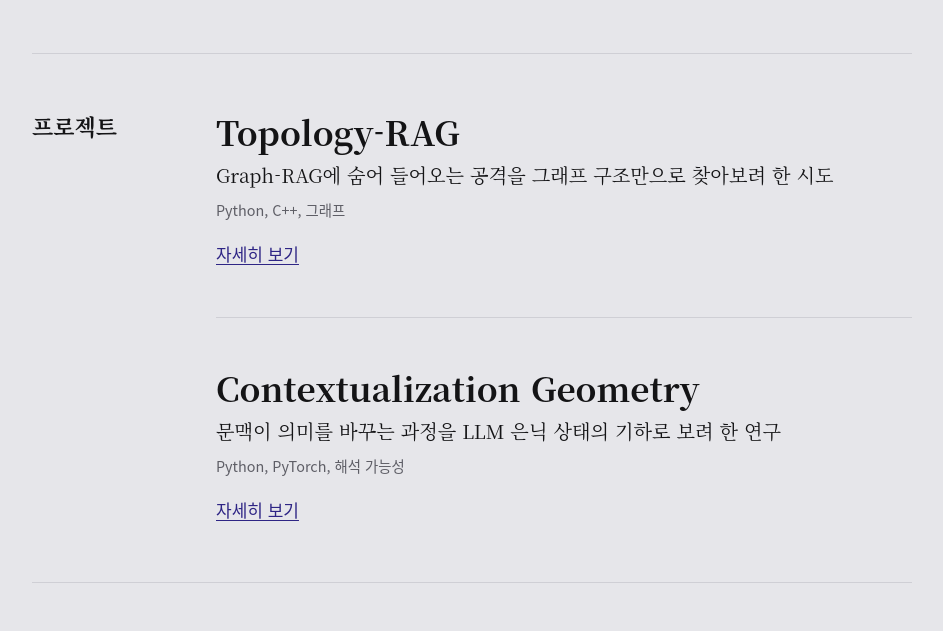
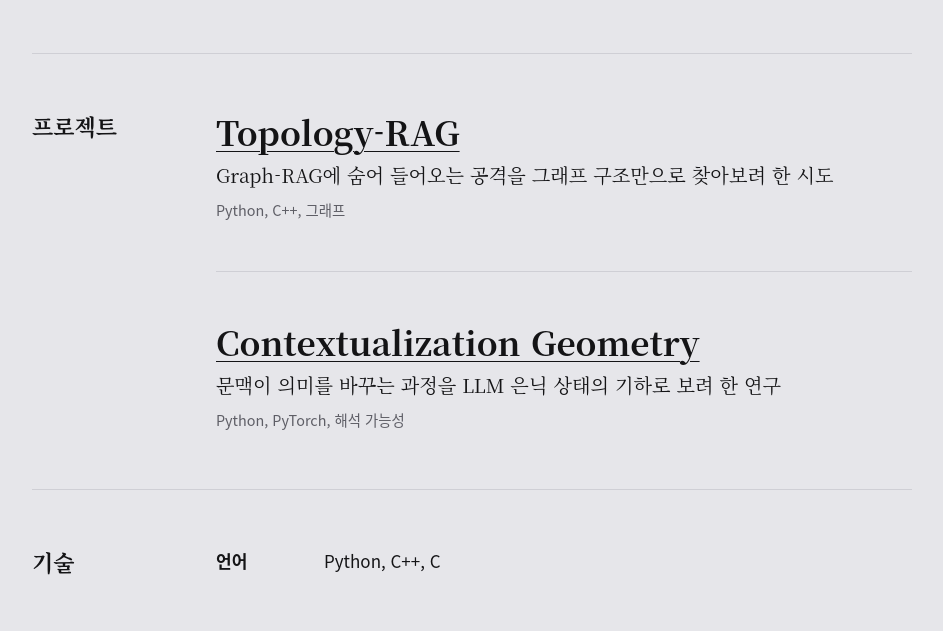
Before and after one commit to Segro0/Segro0.github.io, a plain HTML site: page index.html in a window 1280 px wide. Shown: the part 739-1370 px from the top of the page, without its empty margins (336-1279 px from the left). Drawn offline with Linux system fonts and the light colour scheme; a web font is replaced by a local one.

Commit message:
Add files via upload

```diff
--- a/index.html
+++ b/index.html
@@ -65,11 +65,10 @@ a:hover { color: var(--eosin); }
   line-height: 1.3;
   margin: 0 0 0.4rem;
 }
-.projects h3 a { color: var(--ink); text-decoration: none; }
+.projects h3 a { color: var(--ink); text-decoration-thickness: 1px; text-underline-offset: 0.15em; }
 .projects h3 a:hover { color: var(--hema); }
 .psub { font-family: var(--serif); font-size: 1.2rem; line-height: 1.6; margin: 0 0 0.4rem; }
-.status { font-size: 0.9rem; color: var(--mist); margin: 0 0 1rem; }
-.more { margin: 0; font-weight: 500; }
+.status { font-size: 0.9rem; color: var(--mist); margin: 0; }
 /* ---------- 바닥글 ---------- */
 .foot strong { font-family: var(--serif); font-size: 1.25rem; }
 .foot nav { display: flex; gap: 1.5rem; flex-wrap: wrap; }
@@ -177,13 +176,11 @@ a:hover { color: var(--eosin); }
           <h3><a href="topology-rag.html">Topology-RAG</a></h3>
           <p class="psub">Graph-RAG에 숨어 들어오는 공격을 그래프 구조만으로 찾아보려 한 시도</p>
           <p class="status">Python, C++, 그래프</p>
-          <p class="more"><a href="topology-rag.html">자세히 보기</a></p>
         </li>
         <li>
           <h3><a href="meaning.html">Contextualization Geometry</a></h3>
           <p class="psub">문맥이 의미를 바꾸는 과정을 LLM 은닉 상태의 기하로 보려 한 연구</p>
           <p class="status">Python, PyTorch, 해석 가능성</p>
-          <p class="more"><a href="meaning.html">자세히 보기</a></p>
         </li>
       </ul>
     </div>
```
